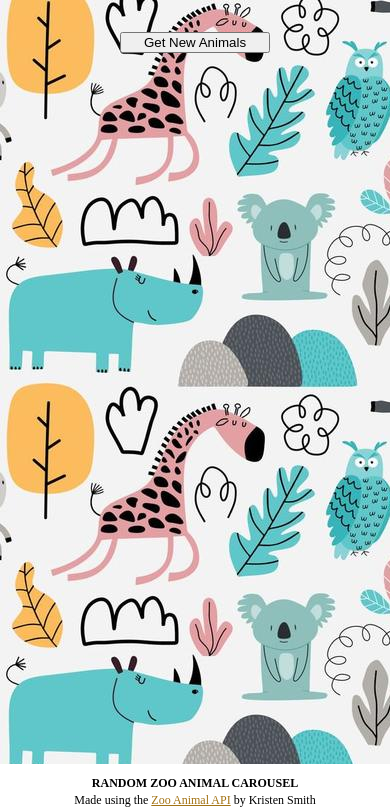
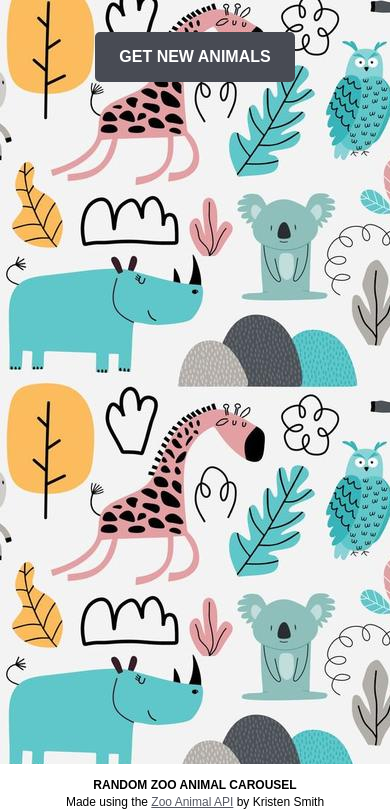
Before and after one commit to kristenlynne/zoo-animal-api, a plain HTML site: page index.html in a window 390 px wide. Shown: the top 810 px of the page. Drawn offline with Linux system fonts and the light colour scheme; no server answers.

Commit message:
added media query and updated html & css

```diff
--- a/css/style.css
+++ b/css/style.css
@@ -10,7 +10,7 @@
 body {
   max-height: 100vh;
   background: url('../img/animalbackground.jpeg');
-  /* font-size: 62.5%; */
+  font-family: sans-serif;
 }
 
 b {
@@ -40,7 +40,7 @@ b {
 }
 
 footer ul {
-  margin-top: 5px;
+  margin-top: 3px;
 }
 
 footer li {
@@ -51,11 +51,11 @@ footer li {
 }
 
 footer a {
-  color: #a37314;
+  color: rgb(87, 90, 101);
 }
 
 footer a:hover {
-  color: #5f440d;
+  color: rgb(116, 120, 135);
 }
 
 footer h1 {
@@ -74,7 +74,7 @@ footer p {
 img{
   display: block;
   margin: 0 auto;
-  max-height: 325px;
+  max-height: 315px;
   max-width: 95%;
 }
 
@@ -96,19 +96,26 @@ main {
   align-items: center;
 }
 
-header {
-  background: #fff;
-  text-align: center;
-  height: 2.5em;
+.reloadPage {
+  border: none;
+  background: rgb(72, 75, 84);
+  border-radius: 5px;
+  height: 50px;
+  width: 200px;
+  font-size: 14px;
+  font-weight: bold;
+  color: #fff;
+  text-transform: uppercase;
 }
 
-.reloadPage {
-  width: 150px;
+.reloadPage:hover {
+  background: rgb(87, 90, 101);
+  cursor: pointer;
 }
 
 .slider-wrapper {
   text-align: center;
-  margin: 1rem;
+  margin: .5rem;
   width: 55%;
   position: relative;
   overflow: hidden;
@@ -121,21 +128,25 @@ header {
   display: flex;
   list-style: none;
   margin: 0;
-  padding: 0;
   overflow: scroll;
   scroll-behavior: smooth;
 }
 
+.slides-container ul {
+  padding: 10px 0;
+}
+
 .slides-container li {
   padding-bottom: 3px;
+  font-size: 14px;
 }
 
 .slide {
   width: 75%;
   height: 100%;
   flex: 1 0 100%;
-  background: pink;
 }
+
 .slides-container {
   scrollbar-width: none; /* Firefox */
   -ms-overflow-style: none;  /* Internet Explorer 10+ */
@@ -211,3 +222,36 @@ header {
 .slide:nth-child(10) {
   background: #CC7D6A;
 }
+
+@media screen and (max-width: 900px) {
+  img{
+    max-height: 450px;
+    max-width: 95%;
+  }
+  main {
+    width: 100%;
+    display: flex;
+    flex-direction: column;
+    justify-content: center;
+    align-content: center;
+    align-items: center;
+  }
+
+  .reloadPage {
+    height: 50px;
+    width: 200px;
+    font-size: 16px;
+    margin-bottom: 10px;
+  }
+
+  .slider-wrapper {
+    margin: 1rem;
+    width: 95%;
+  }
+
+  .slides-container {
+    /* height: calc(90vh - 2rem); */
+    height: fit-content;
+    width: 100%;
+  }
+}
```
Also changed, not shown: js/main.js (+2 -21 lines).
